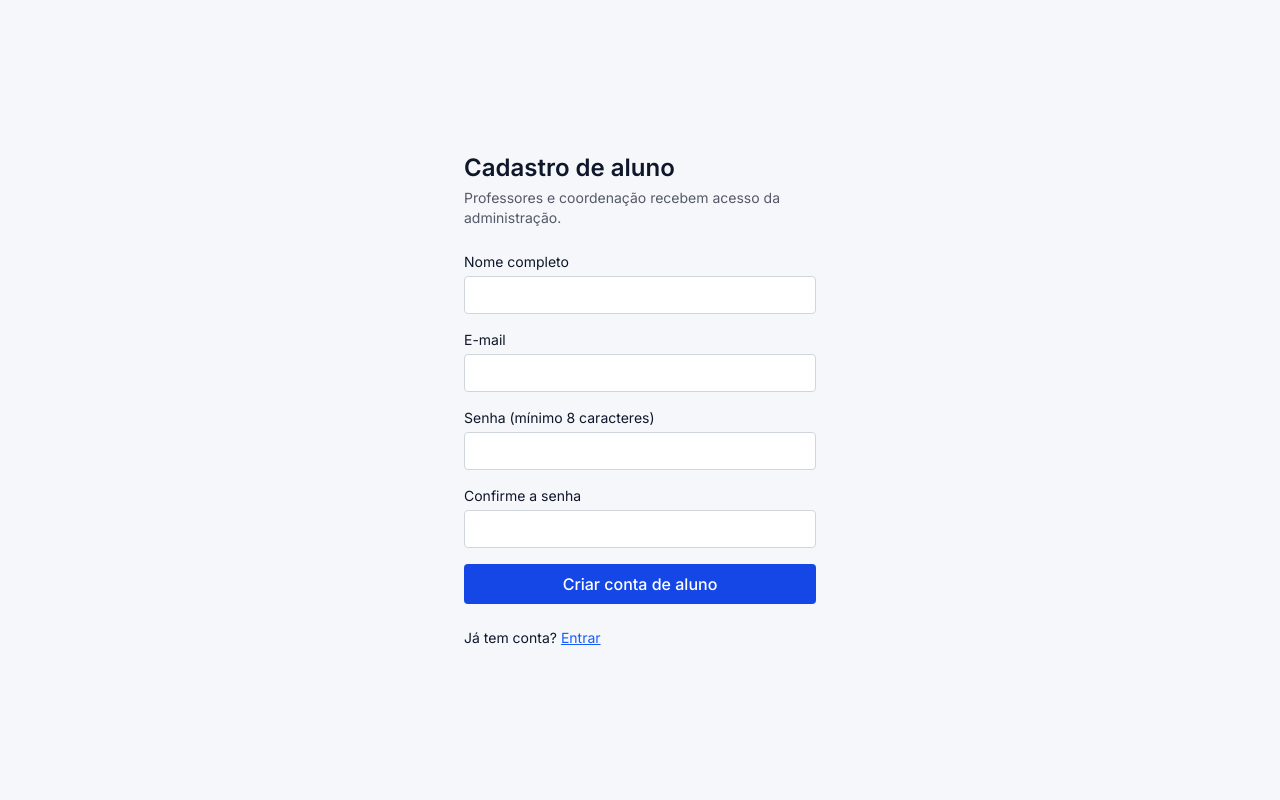
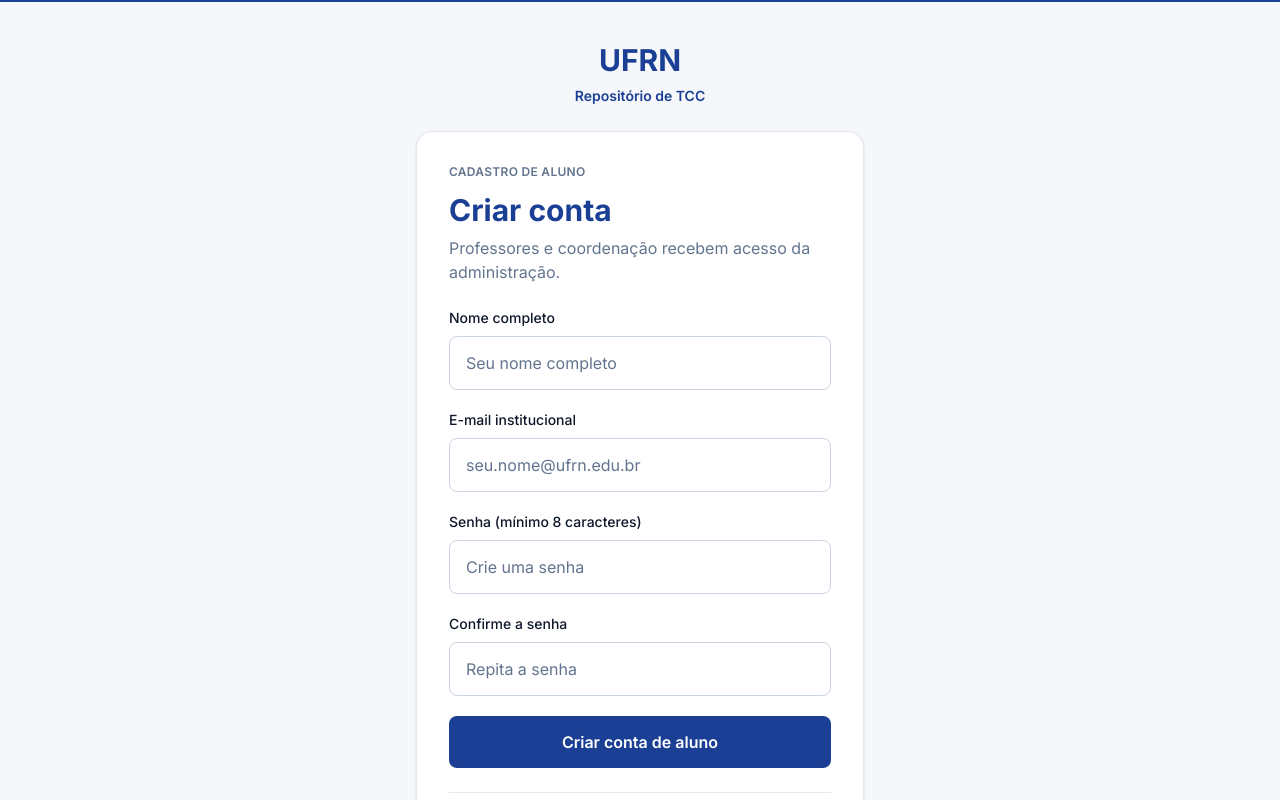
Before and after one commit to LeoSergio/repositorio-tcc-, a Next.js app: page /cadastro in a window 1280 px wide. Shown: the top 800 px of the page. Built offline with nearby package versions, Linux system fonts and the light colour scheme.

Commit message:
feat(auth): atualiza layout das telas de login, cadastro e sem-perfil

```diff
--- a/app/(auth)/cadastro/page.js
+++ b/app/(auth)/cadastro/page.js
@@ -1,26 +1,26 @@
 import Link from 'next/link'
+import CartaoAuth from '@/components/auth/CartaoAuth'
 import FormCadastro from '@/components/auth/FormCadastro'
 
-export const metadata = { title: 'Cadastro | Repositório de TCC' }
+export const metadata = { title: 'Cadastro | Repositório de TCC • UFRN' }
 
 export default function PaginaCadastro() {
   return (
-    <main className="mx-auto flex min-h-screen max-w-sm flex-col justify-center gap-6 px-4">
-      <header>
-        <h1 className="text-2xl font-semibold">Cadastro de aluno</h1>
-        <p className="mt-1 text-sm opacity-70">
-          Professores e coordenação recebem acesso da administração.
-        </p>
-      </header>
+    <CartaoAuth>
+      <p className="text-xs font-semibold tracking-wide text-slate-500 uppercase">Cadastro de aluno</p>
+      <h1 className="mt-3 text-3xl font-bold text-marca">Criar conta</h1>
+      <p className="mt-2 mb-6 text-slate-500">
+        Professores e coordenação recebem acesso da administração.
+      </p>
 
       <FormCadastro />
 
-      <p className="text-sm">
-        Já tem conta?{' '}
-        <Link href="/login" className="text-blue-600 underline">
+      <div className="mt-6 border-t border-slate-200 pt-6 text-center text-sm text-slate-500">
+        <p>Já possui cadastro?</p>
+        <Link href="/login" className="mt-2 inline-block font-semibold text-marca underline">
           Entrar
         </Link>
-      </p>
-    </main>
+      </div>
+    </CartaoAuth>
   )
 }
--- a/app/(auth)/login/page.js
+++ b/app/(auth)/login/page.js
@@ -1,24 +1,24 @@
 import Link from 'next/link'
+import CartaoAuth from '@/components/auth/CartaoAuth'
 import FormLogin from '@/components/auth/FormLogin'
 
-export const metadata = { title: 'Entrar | Repositório de TCC' }
+export const metadata = { title: 'Entrar | Repositório de TCC • UFRN' }
 
 export default function PaginaLogin() {
   return (
-    <main className="mx-auto flex min-h-screen max-w-sm flex-col justify-center gap-6 px-4">
-      <header>
-        <h1 className="text-2xl font-semibold">Entrar</h1>
-        <p className="mt-1 text-sm opacity-70">Repositório de TCC</p>
-      </header>
+    <CartaoAuth>
+      <p className="text-xs font-semibold tracking-wide text-slate-500 uppercase">Acesso ao sistema</p>
+      <h1 className="mt-3 text-3xl font-bold text-marca">Entrar no repositório</h1>
+      <p className="mt-2 mb-6 text-slate-500">Informe seus dados para continuar.</p>
 
       <FormLogin />
 
-      <p className="text-sm">
-        Aluno e ainda não tem conta?{' '}
-        <Link href="/cadastro" className="text-blue-600 underline">
-          Cadastre-se
+      <div className="mt-6 border-t border-slate-200 pt-6 text-center text-sm text-slate-500">
+        <p>Ainda não possui cadastro?</p>
+        <Link href="/cadastro" className="mt-2 inline-block font-semibold text-marca underline">
+          Cadastre-se como aluno
         </Link>
-      </p>
-    </main>
+      </div>
+    </CartaoAuth>
   )
 }
--- a/app/sem-perfil/page.js
+++ b/app/sem-perfil/page.js
@@ -1,8 +1,9 @@
 import { redirect } from 'next/navigation'
+import CartaoAuth from '@/components/auth/CartaoAuth'
 import { getSessao } from '@/lib/auth'
 import { sair } from '@/app/actions/authActions'
 
-export const metadata = { title: 'Perfil não encontrado | Repositório de TCC' }
+export const metadata = { title: 'Perfil não encontrado | Repositório de TCC • UFRN' }
 
 // Caso raro: a conta existe no login, mas não tem perfil no banco
 // (por exemplo, foi criada antes de o esquema ser instalado).
@@ -12,17 +13,20 @@ export default async function PaginaSemPerfil() {
   if (perfil) redirect('/painel')
 
   return (
-    <main className="mx-auto flex min-h-screen max-w-md flex-col justify-center gap-4 px-4">
-      <h1 className="text-2xl font-semibold">Perfil não encontrado</h1>
-      <p className="text-sm">
+    <CartaoAuth>
+      <h1 className="text-2xl font-bold text-marca">Perfil não encontrado</h1>
+      <p className="mt-3 mb-6 text-sm text-slate-600">
         Sua conta ({user.email}) entrou, mas não tem um perfil no sistema. Peça à administração para
         recriar a conta e tente de novo.
       </p>
       <form action={sair}>
-        <button type="submit" className="rounded border border-gray-400 px-4 py-2 text-sm">
+        <button
+          type="submit"
+          className="rounded-lg border border-slate-300 px-5 py-3 text-sm font-semibold text-marca hover:bg-marca-claro"
+        >
           Sair
         </button>
       </form>
-    </main>
+    </CartaoAuth>
   )
 }
--- /dev/null
+++ b/components/auth/CartaoAuth.js
@@ -0,0 +1,29 @@
+import Link from 'next/link'
+
+// Moldura das telas de entrada (login, cadastro, sem perfil):
+// marca no topo, cartão branco no meio e link para o acervo embaixo.
+// Server Component, sem estado. O "children" é o conteúdo do cartão.
+export default function CartaoAuth({ children }) {
+  return (
+    <main className="flex min-h-screen flex-col items-center justify-center border-t-2 border-marca px-4 py-10">
+      <div className="w-full max-w-md">
+        <header className="text-center">
+          <Link href="/" className="inline-block">
+            <span className="block text-3xl font-bold text-marca">UFRN</span>
+            <span className="mt-2 block text-sm font-semibold text-marca">Repositório de TCC</span>
+          </Link>
+        </header>
+
+        <div className="mt-6 rounded-2xl border border-slate-200 bg-white p-6 shadow-sm sm:p-8">
+          {children}
+        </div>
+
+        <p className="mt-6 text-center text-sm">
+          <Link href="/acervo" className="text-marca hover:underline">
+            Voltar ao acervo
+          </Link>
+        </p>
+      </div>
+    </main>
+  )
+}
--- a/components/auth/FormCadastro.js
+++ b/components/auth/FormCadastro.js
@@ -2,25 +2,45 @@
 
 import { useActionState } from 'react'
 import { cadastrar } from '@/app/actions/authActions'
-
-const campo = 'rounded border border-gray-300 bg-white px-3 py-2 text-black'
+import {
+  alertaErro,
+  alertaSucesso,
+  botaoPrincipal,
+  campo,
+  rotulo,
+} from '@/components/auth/estilos'
 
 export default function FormCadastro() {
   const [estado, acao, pendente] = useActionState(cadastrar, null)
 
   return (
-    <form action={acao} className="flex flex-col gap-4">
-      <label className="flex flex-col gap-1 text-sm">
+    <form action={acao} className="flex flex-col gap-5">
+      <label className={rotulo}>
         Nome completo
-        <input name="nome" type="text" required minLength={3} autoComplete="name" className={campo} />
+        <input
+          name="nome"
+          type="text"
+          required
+          minLength={3}
+          autoComplete="name"
+          placeholder="Seu nome completo"
+          className={campo}
+        />
       </label>
 
-      <label className="flex flex-col gap-1 text-sm">
-        E-mail
-        <input name="email" type="email" required autoComplete="email" className={campo} />
+      <label className={rotulo}>
+        E-mail institucional
+        <input
+          name="email"
+          type="email"
+          required
+          autoComplete="email"
+          placeholder="seu.nome@ufrn.edu.br"
+          className={campo}
+        />
       </label>
 
-      <label className="flex flex-col gap-1 text-sm">
+      <label className={rotulo}>
         Senha (mínimo 8 caracteres)
         <input
           name="senha"
@@ -28,11 +48,12 @@ export default function FormCadastro() {
           required
           minLength={8}
           autoComplete="new-password"
+          placeholder="Crie uma senha"
           className={campo}
         />
       </label>
 
-      <label className="flex flex-col gap-1 text-sm">
+      <label className={rotulo}>
         Confirme a senha
         <input
           name="confirmacao"
@@ -40,26 +61,23 @@ export default function FormCadastro() {
           required
           minLength={8}
           autoComplete="new-password"
+          placeholder="Repita a senha"
           className={campo}
         />
       </label>
 
       {estado?.erro && (
-        <p role="alert" className="rounded bg-red-100 px-3 py-2 text-sm text-red-800">
+        <p role="alert" className={alertaErro}>
           {estado.erro}
         </p>
       )}
       {estado?.sucesso && (
-        <p role="status" className="rounded bg-green-100 px-3 py-2 text-sm text-green-800">
+        <p role="status" className={alertaSucesso}>
           {estado.sucesso}
         </p>
       )}
 
-      <button
-        type="submit"
-        disabled={pendente}
-        className="rounded bg-blue-700 px-4 py-2 font-medium text-white hover:bg-blue-800 disabled:opacity-60"
-      >
+      <button type="submit" disabled={pendente} className={botaoPrincipal}>
         {pendente ? 'Criando conta...' : 'Criar conta de aluno'}
       </button>
     </form>
--- a/components/auth/FormLogin.js
+++ b/components/auth/FormLogin.js
@@ -2,45 +2,44 @@
 
 import { useActionState } from 'react'
 import { entrar } from '@/app/actions/authActions'
+import { alertaErro, botaoPrincipal, campo, rotulo } from '@/components/auth/estilos'
 
 export default function FormLogin() {
   const [estado, acao, pendente] = useActionState(entrar, null)
 
   return (
-    <form action={acao} className="flex flex-col gap-4">
-      <label className="flex flex-col gap-1 text-sm">
-        E-mail
+    <form action={acao} className="flex flex-col gap-5">
+      <label className={rotulo}>
+        E-mail institucional
         <input
           name="email"
           type="email"
           required
           autoComplete="email"
-          className="rounded border border-gray-300 bg-white px-3 py-2 text-black"
+          placeholder="seu.nome@ufrn.edu.br"
+          className={campo}
         />
       </label>
 
-      <label className="flex flex-col gap-1 text-sm">
+      <label className={rotulo}>
         Senha
         <input
           name="senha"
           type="password"
           required
           autoComplete="current-password"
-          className="rounded border border-gray-300 bg-white px-3 py-2 text-black"
+          placeholder="Digite sua senha"
+          className={campo}
         />
       </label>
 
       {estado?.erro && (
-        <p role="alert" className="rounded bg-red-100 px-3 py-2 text-sm text-red-800">
+        <p role="alert" className={alertaErro}>
           {estado.erro}
         </p>
       )}
 
-      <button
-        type="submit"
-        disabled={pendente}
-        className="rounded bg-blue-700 px-4 py-2 font-medium text-white hover:bg-blue-800 disabled:opacity-60"
-      >
+      <button type="submit" disabled={pendente} className={botaoPrincipal}>
         {pendente ? 'Entrando...' : 'Entrar'}
       </button>
     </form>
--- /dev/null
+++ b/components/auth/estilos.js
@@ -0,0 +1,11 @@
+// Classes compartilhadas pelos formulários de entrada
+export const rotulo = 'flex flex-col gap-2 text-sm font-medium text-slate-900'
+
+export const campo =
+  'rounded-lg border border-slate-300 bg-white px-4 py-3.5 text-base font-normal text-slate-900 placeholder:text-slate-500 focus:border-marca focus:outline-2 focus:outline-marca/30'
+
+export const botaoPrincipal =
+  'rounded-lg bg-marca px-4 py-3.5 font-semibold text-white hover:bg-marca-escuro disabled:opacity-60'
+
+export const alertaErro = 'rounded-lg bg-red-50 px-4 py-3 text-sm text-red-800'
+export const alertaSucesso = 'rounded-lg bg-emerald-50 px-4 py-3 text-sm text-emerald-800'
```
